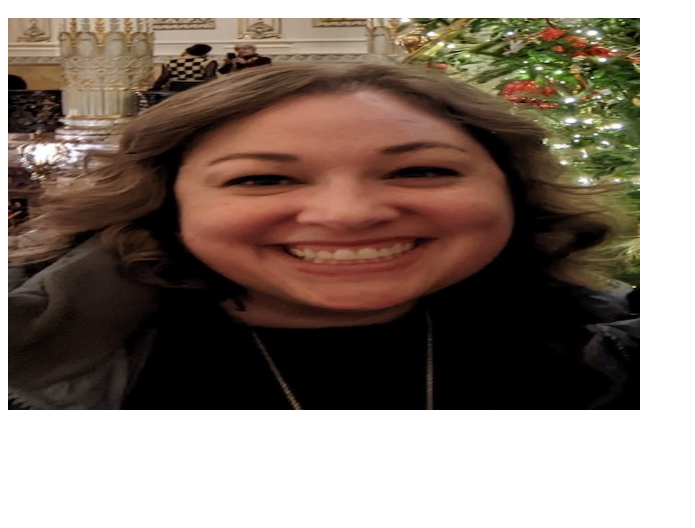
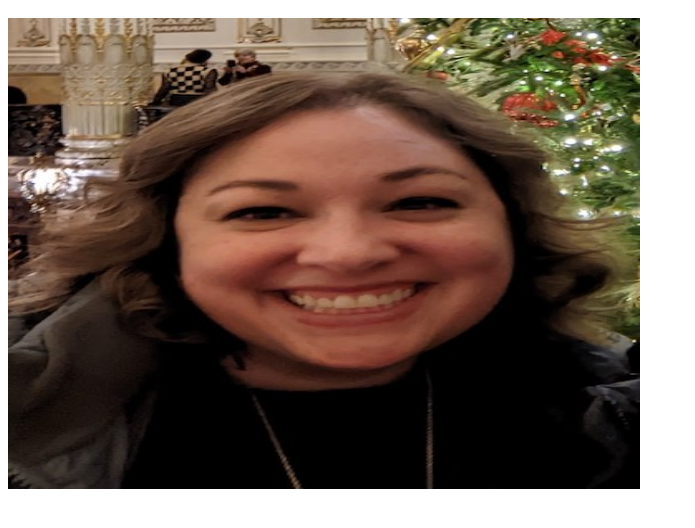
Before and after one commit to wsedas/wsedas.github.io, a plain HTML site: page index.html in a window 1280 px wide. Shown: the part 48-576 px from the top of the page, without its empty margins (0-695 px from the left). Drawn offline with Linux system fonts and the light colour scheme.

Commit message:
Update index.html

```diff
--- a/index.html
+++ b/index.html
@@ -1,4 +1,4 @@
 <html>
     <h1>Wendy's Portfolio</h1>
-    <img src="wendypic.jpg"  width="50%" height="50%">
+    <img src="wendypic.jpg"  width="50%" height="60%">
 </html>
```
